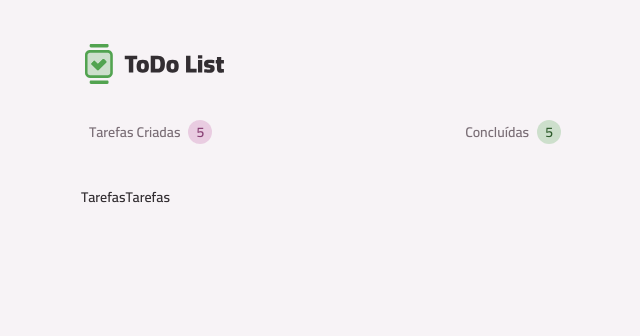
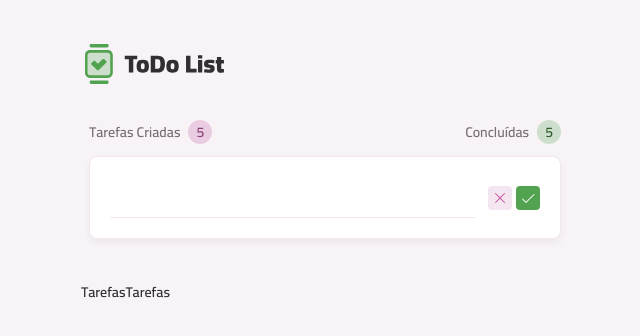
Before and after one commit to KauaGabriell/todo, a React (Vite) app: page / in a window 1280 px wide. Shown: the top 336 px of the page, without its empty margins (315-955 px from the left). Built offline with nearby package versions, Linux system fonts and the light colour scheme.

Commit message:
feat(tasks): add editable task item

```diff
--- /dev/null
+++ b/src/components/core-components/Task.tsx
@@ -0,0 +1,57 @@
+import { useState } from "react";
+import checkIcon from "../../assets/icons/Check-Regular.svg?react";
+import pencil from "../../assets/icons/PencilSimple-Regular.svg?react";
+import trashIcon from "../../assets/icons/Trash-Regular.svg?react";
+import xIcon from "../../assets/icons/X-Regular.svg?react";
+import { Card } from "../Card";
+import { IconButton } from "../IconButton";
+import InputCheckbox from "../InputCheckbox";
+import { InputText } from "../InputText";
+import { Text } from "../Text";
+
+export function Task() {
+	const [isEditing, setIsEditing] = useState(true);
+
+	function handleEditTask() {
+		setIsEditing(true);
+	}
+
+	function handleExitEditTask() {
+		setIsEditing(false);
+	}
+
+	return (
+		<Card className="flex items-center gap-3">
+			{!isEditing ? (
+				<>
+					<InputCheckbox />
+					<Text className="flex-1 gap-2">Exemplo de Task</Text>
+					<div>
+						<IconButton variant={"terciary"} icon={trashIcon} />
+						<IconButton
+							variant={"terciary"}
+							icon={pencil}
+							onClick={handleEditTask}
+						/>
+					</div>
+				</>
+			) : (
+				<>
+					<InputText className="flex-1" />
+					<div className="flex gap-1">
+						<IconButton
+							variant={"secondary"}
+							icon={xIcon}
+							onClick={handleExitEditTask}
+						/>
+						<IconButton
+							variant={"primary"}
+							icon={checkIcon}
+							onClick={handleExitEditTask}
+						/>
+					</div>
+				</>
+			)}
+		</Card>
+	);
+}
--- a/src/pages/Home.tsx
+++ b/src/pages/Home.tsx
@@ -1,4 +1,5 @@
 import { Container } from "../components/Container";
+import { Task } from "../components/core-components/Task";
 import { TasksSummary } from "../components/core-components/TasksSummary";
 export function Home() {
 	return (
@@ -6,6 +7,9 @@ export function Home() {
 			<header className="flex items-center justify-between">
 				<TasksSummary />
 			</header>
+			<main>
+				<Task />
+			</main>
 		</Container>
 	);
 }
```
